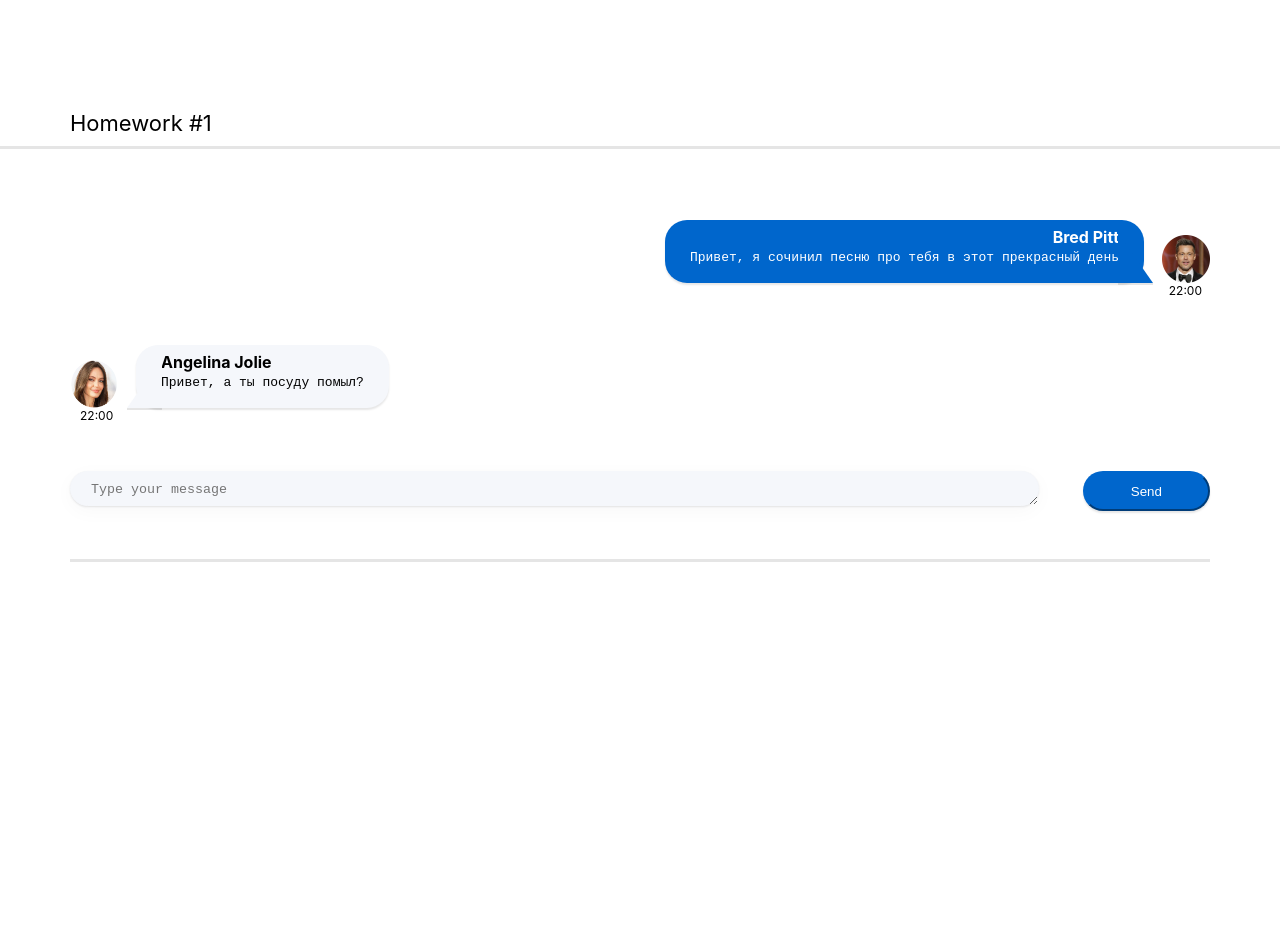
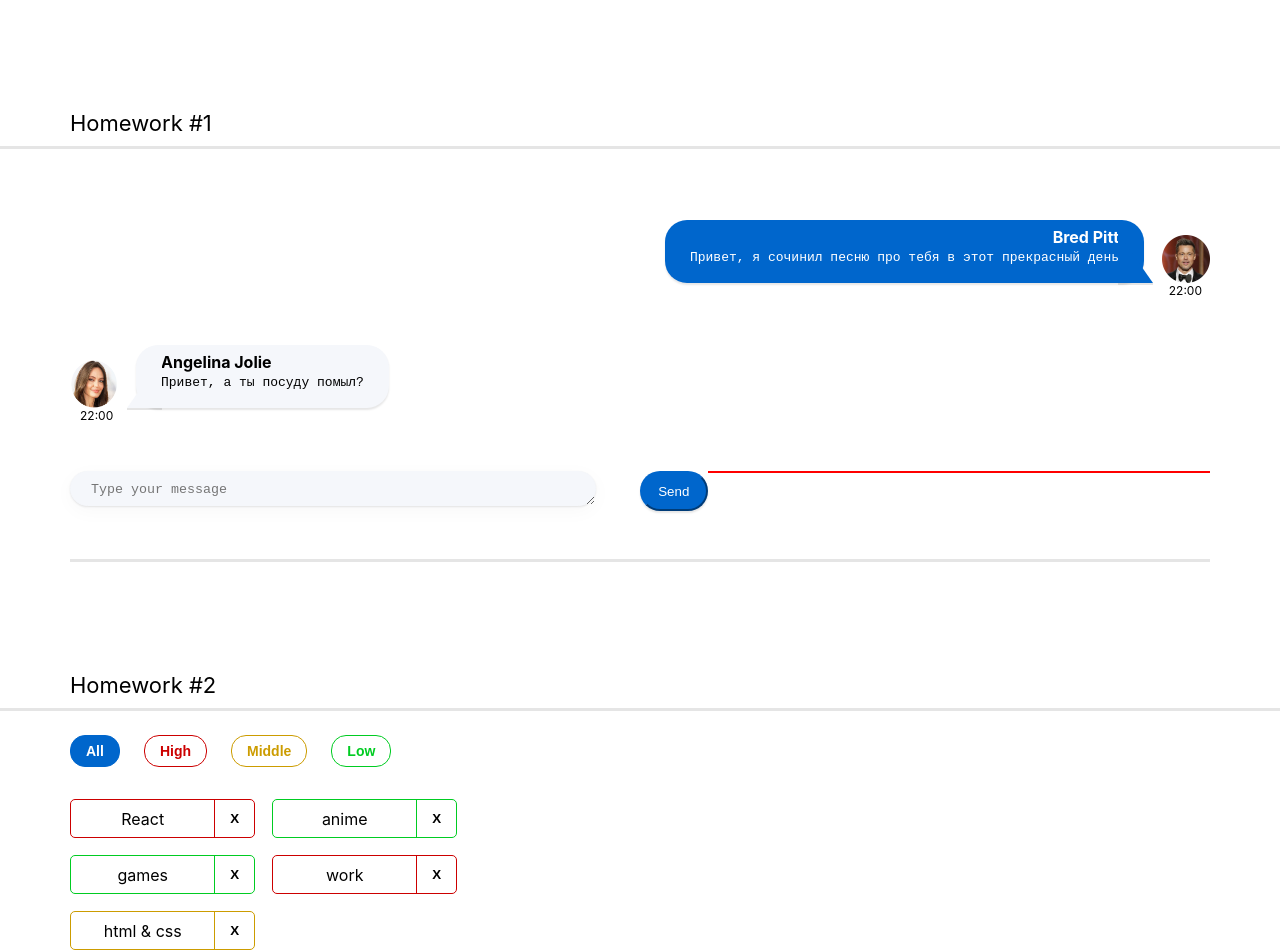
Before and after one commit to yadvorov/HomeWork, a React (Create React App) app in the folder hws2-master/: page / in a window 1280 px wide. Before the commit the page ends 800 px from the top, so only its background shows below. Built offline with nearby package versions, Linux system fonts and the light colour scheme.

Commit message:
hws2-master

```diff
--- a/hws2-master/src/s1-main/App.tsx
+++ b/hws2-master/src/s1-main/App.tsx
@@ -1,13 +1,14 @@
 import React from 'react'
 import s from './App.module.css'
 import HW1 from '../s2-homeworks/hw01/HW1'
+import HW2 from '../s2-homeworks/hw02/HW2'
 
 function App() {
     return (
         <div className={s.App}>
             <HW1/>
             {/*раскомментировать по ходу выполнения*/}
-            {/*<HW2/>*/}
+            <HW2/>
             {/*<HW3/>*/}
             {/*<HW4/>*/}
 
--- a/hws2-master/src/s2-homeworks/hw01/message-sender/MessageSender.module.css
+++ b/hws2-master/src/s2-homeworks/hw01/message-sender/MessageSender.module.css
@@ -3,6 +3,13 @@
     flex-wrap: row;
     padding: 48px 0;
     border-bottom: 3px solid rgba(0, 0, 0, 0.1);
+}
+.sendForm::after {
+content: '';
+height: 2px;
+background-color: red;
+width: 100%;
+
 }
 
 .textarea {
--- a/hws2-master/src/s2-homeworks/hw02/HW2.tsx
+++ b/hws2-master/src/s2-homeworks/hw02/HW2.tsx
@@ -14,20 +14,19 @@
 * 9 - в файле Affair.tsx дописать типизацию пропсов
 * 10 - в файле Affair.tsx дописать функции deleteCallback и использовать
 * 11 - в файле Affair.tsx отобразить приходящие данные
-*
-*/
+* */
 
 // types
-export type AffairPriorityType = any // need to fix any
+export type AffairPriorityType = "low" | "middle" | "high" // need to fix any
 export type AffairType = {
-    _id: any // need to fix any
-    name: any // need to fix any
+    _id: number // need to fix any
+    name: string // need to fix any
     priority: AffairPriorityType
 }
 export type FilterType = 'all' | AffairPriorityType
 
 // constants
-const defaultAffairs: any = [ // need to fix any
+const defaultAffairs: AffairType[] = [ // need to fix any
     {_id: 1, name: 'React', priority: 'high'}, // студенты могут изменить содержимое name и количество элементов в массиве, ...priority не менять!
     {_id: 2, name: 'anime', priority: 'low'},
     {_id: 3, name: 'games', priority: 'low'},
@@ -35,22 +34,29 @@
     {_id: 5, name: 'html & css', priority: 'middle'},
 ]
 
+// pure helper functions
+export const filterAffairs = (affairs: AffairType[], filter: FilterType): AffairType[] => { // need to fix any
+    if (filter === "all") {
+        return affairs
+    }
 
+    return affairs.filter((el) => el.priority === filter) // need to fix
+}
+export const deleteAffair = (affairs: AffairType[], _id: number): AffairType[] => { // need to fix any
 
-    return affairs // need to fix
-}
-export const deleteAffair = (affairs: any, _id: any): any => { // need to fix any
-
-    return affairs // need to fix
+    return affairs.filter((el) => el._id !== _id) // need to fix
 }
 
 function HW2() {
-    const [affairs, setAffairs] = useState<any>(defaultAffairs) // need to fix any
+    const [affairs, setAffairs] = useState<AffairType[]>(defaultAffairs) // need to fix any
     const [filter, setFilter] = useState<FilterType>('all')
+
     const filteredAffairs = filterAffairs(affairs, filter)
-    const deleteAffairCallback = (_id: any) => { // need to fix any
+    const deleteAffairCallback = (_id: number) => { // need to fix any
+       setAffairs((prev) => deleteAffair(prev, _id))
         // need to fix
     }
+
     return (
         <div id={'hw2'}>
             <div className={s2.hwTitle}>Homework #2</div>
@@ -59,6 +65,7 @@
                     data={filteredAffairs}
                     setFilter={setFilter}
                     deleteAffairCallback={deleteAffairCallback}
+                    filter={filter}
                 />
             </div>
         </div>
--- a/hws2-master/src/s2-homeworks/hw02/affairs/Affairs.tsx
+++ b/hws2-master/src/s2-homeworks/hw02/affairs/Affairs.tsx
@@ -4,23 +4,26 @@
 import s from './Affairs.module.css'
 
 type AffairsPropsType = {
-    data: any // need to fix any
-    setFilter: any
-    deleteAffairCallback: any
+    data: AffairType[] // need to fix any
+    setFilter: (filter: FilterType) => void
+    deleteAffairCallback: (_id:number) => void
     filter: FilterType
 }
 
 function Affairs(props: AffairsPropsType) {
     const setAll = () => {
-        // need to fix
+        props.setFilter('all')
     }
     const setHigh = () => {
+        props.setFilter('high')
         // need to fix
     }
     const setMiddle = () => {
+        props.setFilter('middle')
         // need to fix
     }
     const setLow = () => {
+        props.setFilter('low')
         // need to fix
     }
 
--- a/hws2-master/src/s2-homeworks/hw02/affairs/affair/Affair.tsx
+++ b/hws2-master/src/s2-homeworks/hw02/affairs/affair/Affair.tsx
@@ -6,11 +6,12 @@
 type AffairPropsType = {
     // key не нужно типизировать
     affair: AffairType
-    deleteAffairCallback: any // need to fix any
+    deleteAffairCallback: (_id:number) => void// need to fix any
 }
 
 function Affair(props: AffairPropsType) {
     const deleteCallback = () => {
+        props.deleteAffairCallback(props.affair._id)
         // need to fix
     }
 
@@ -24,7 +25,7 @@
             className={affairClass}
         >
             <div id={'hw2-name-' + props.affair._id} className={nameClass}>
-                {/*создаёт студент*/}
+                {props.affair.name}
 
                 {/**/}
             </div>
@@ -35,6 +36,7 @@
             <button
                 id={'hw2-button-delete-' + props.affair._id}
                 className={buttonClass}
+                onClick = {deleteCallback}
                 // need to fix
 
             >
```
